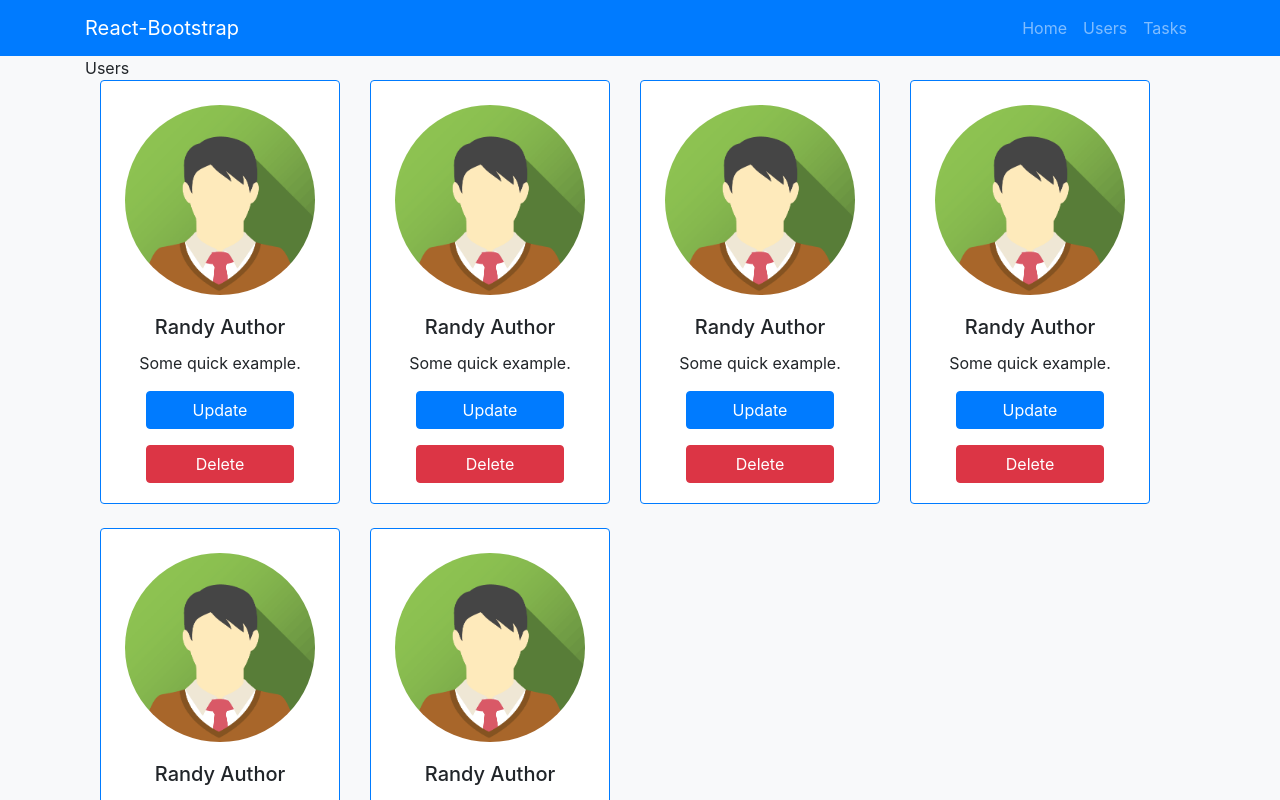
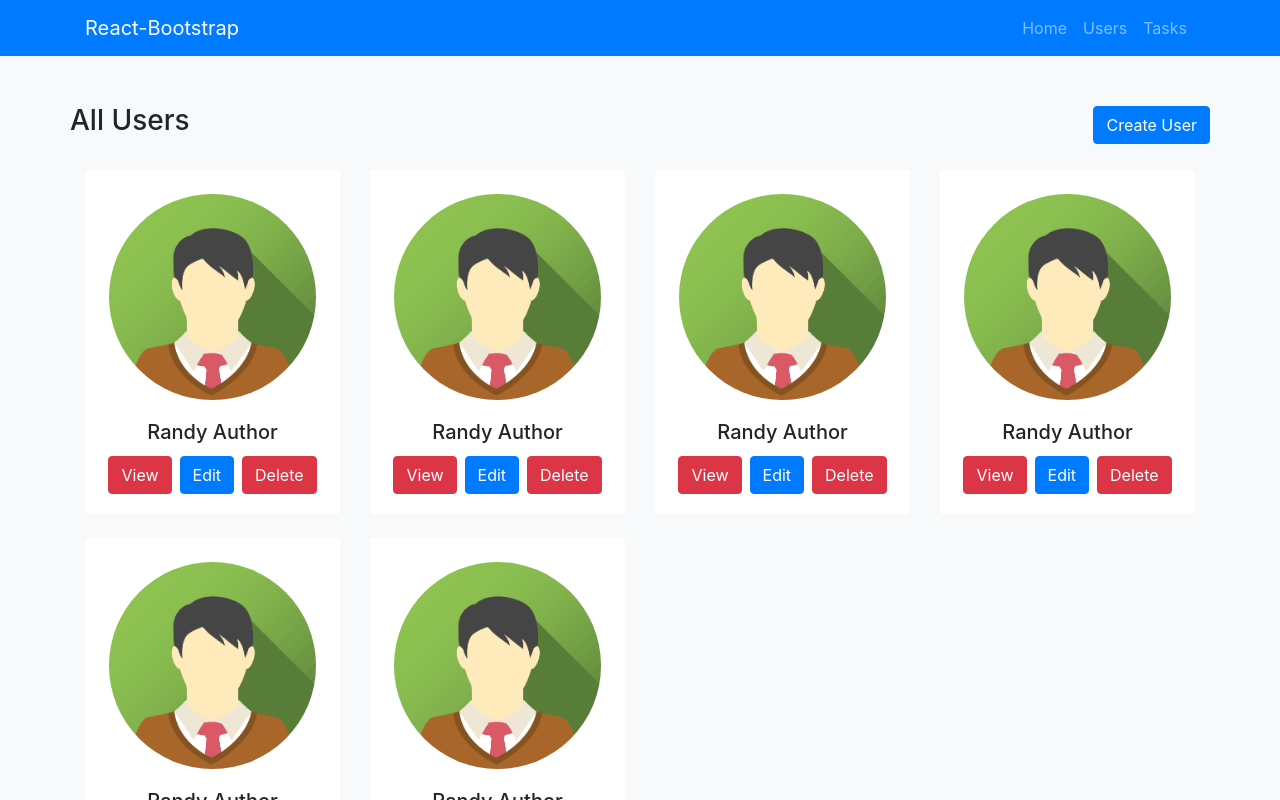
Before and after one commit to akintoluvic/bunnytest-ui, a React (Create React App) app: page /users in a window 1280 px wide. Shown: the top 800 px of the page. Built offline with nearby package versions, Linux system fonts and the light colour scheme.

Commit message:
init layout

```diff
--- a/src/components/TaskSwitch.js
+++ b/src/components/TaskSwitch.js
@@ -6,7 +6,7 @@ const TaskSwitch = () => {
     const handleSelect = (eventKey) => alert(`selected ${eventKey}`)
 
     return (
-        <Nav className="bg-dark rounded" variant="pills" activeKey="2" onSelect={handleSelect}>
+        <Nav className="bg-white rounded" variant="pills" activeKey="1" onSelect={handleSelect}>
             <Nav.Item>
                 <Nav.Link className="rounded-top" eventKey="1" href="#">
                 All Tasks
--- a/src/components/User.js
+++ b/src/components/User.js
@@ -7,15 +7,13 @@ import avatar from "../assets/avatar.png";
 const User = () => {
     return (
         <Col className="md:w-full col-lg-3">
-            <Card border="primary mb-4 border" style={{ minWidth: '14rem' }}>
+            <Card border="0 mb-4" style={{ minWidth: '14rem' }}>
                 <Card.Img className="rounded-circle p-4" variant="top" src={avatar} />
                 <Card.Body className="text-center mt-n4">
                     <Card.Title>Randy Author</Card.Title>
-                    <Card.Text>
-                        Some quick example.
-                    </Card.Text>
-                    <Button variant="primary" className="w-75 mb-3">Update</Button>
-                    <Button variant="danger" className="w-75">Delete</Button>
+                    <Button variant="danger" className="">View</Button>
+                    <Button variant="primary" className="mx-2">Edit</Button>
+                    <Button variant="danger" className="">Delete</Button>
                 </Card.Body>
             </Card>
         </Col>
--- a/src/components/Users.js
+++ b/src/components/Users.js
@@ -1,13 +1,16 @@
 import React from 'react'
 import Row from 'react-bootstrap/Row'
-import Card from 'react-bootstrap/Card'
+import Button from 'react-bootstrap/Button'
 import User from './User'
 
 const Users = () => {
     return (
         <>
-            <div>Users</div>
-        <Row className="flex flex-col md:flex-row md:flex-wrap col-md-12">
+            <Row className="mt-5 mb-4 flex flex-row flex-wrap justify-content-between align-items-center">
+                <h3>All Users</h3>
+                <Button variant="primary" className="">Create User</Button>
+            </Row>
+            <Row className="flex flex-row flex-wrap">
                 <User />
                 <User />
                 <User />
```
Lines whose indentation alone changed are shown as unchanged.
